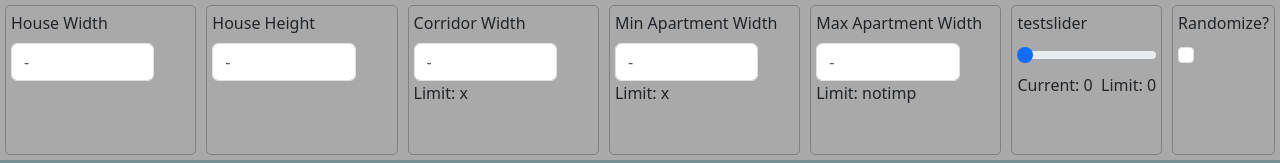
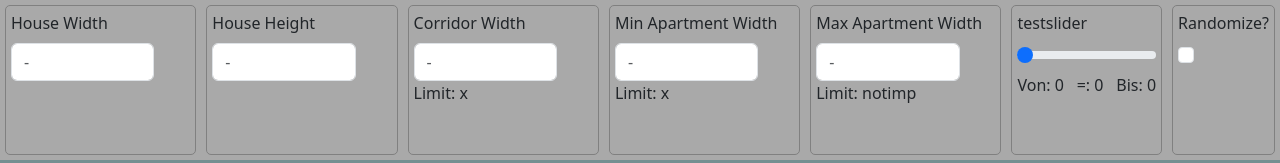
Before and after one commit to Knolldeboll/HouseGenerator, a React (Vite) app in the folder house-generator/: page / in a window 1280 px wide. Shown: the top 163 px of the page. Built offline with nearby package versions, Linux system fonts and the light colour scheme.

Commit message:
Basic implementation of n lower limit check - TODO test
Auch: dumme lösung mit threhsolds

```diff
--- a/house-generator/src/LimitStore.js
+++ b/house-generator/src/LimitStore.js
@@ -4,7 +4,9 @@ export const useLimitStore = create((set) => ({
   maxCorridorWidth: "",
   maxMinApartmentWidth: "",
   maxN: "",
+  minN: "",
   setMaxCorridorWidth: (val) => set({ maxCorridorWidth: val }),
   setMaxMinApartmentWidth: (val) => set({ maxMinApartmentWidth: val }),
   setMaxN: (val) => set({ maxN: val }),
+  setMinN: (val) => set({ minN: val }),
 }));
--- a/house-generator/src/Settings.jsx
+++ b/house-generator/src/Settings.jsx
@@ -41,6 +41,7 @@ const Settings = (props) => {
     (state) => state.maxMinApartmentWidth
   );
   const maxN = useLimitStore((state) => state.maxN);
+  const minN = useLimitStore((state) => state.minN);
 
   // Get the ParamStore setters here and pass them to the SettingsTabs, to be used as a callback function
   const setHouseWidth = useParamStore((state) => state.setHouseWidth);
@@ -101,6 +102,7 @@ const Settings = (props) => {
       <SettingsSliderTab
         labelText="testslider"
         limitValue={maxN || 0}
+        lowerLimitValue={minN || 0}
         currentValue={currentN}
         onDataChange={setN}
       ></SettingsSliderTab>
--- a/house-generator/src/SettingsCheckTab.jsx
+++ b/house-generator/src/SettingsCheckTab.jsx
@@ -16,7 +16,7 @@ export const SettingsCheckTab = (props) => {
       </label>
       <div class="form-check">
         <input
-          class="form-check-input"
+          className="form-check-input"
           type="checkbox"
           value=""
           id="flexCheckDefault"
--- a/house-generator/src/SettingsSliderTab.jsx
+++ b/house-generator/src/SettingsSliderTab.jsx
@@ -37,10 +37,14 @@ export const SettingsSliderTab = (props) => {
         }}
       >
         <label htmlFor="exampleFormControlInput1" className="form-label">
-          Current: {props.currentValue}
+          Von: {props.lowerLimitValue}
+        </label>
+
+        <label htmlFor="exampleFormControlInput1" className="form-label">
+          =: {props.currentValue}
         </label>
         <label htmlFor="exampleFormControlInput1" className="form-label">
-          Limit: {props.limitValue}
+          Bis: {props.limitValue}
         </label>
       </div>
     </div>
--- a/house-generator/src/Three/InputChecker.js
+++ b/house-generator/src/Three/InputChecker.js
@@ -94,7 +94,43 @@ class InputChecker {
     );
   }
 
-  getMinN(width, height, corridorWidth, maxApartmentWidth) {}
+  getMinN(width, height, corridorWidth, minApartmentWidth, maxApartmentWidth) {
+    // TODO: IWIE kommt hier INFTY zurück!
+    console.log(
+      "getminN",
+      width,
+      height,
+      corridorWidth,
+      minApartmentWidth,
+      maxApartmentWidth
+    );
+
+    // TODO: Da kommen iwie threhsolds mit haufen NULL raus
+    let thresholds = this.houseCalc.calculateMinMaxCorridorThresholds(
+      width,
+      height,
+      corridorWidth,
+      minApartmentWidth,
+      maxApartmentWidth
+    );
+
+    let mins = [];
+
+    // Collect all mins
+    for (let ts of thresholds) {
+      if (ts.shorter != null) {
+        mins.push(ts.shorter.min);
+      }
+      if (ts.longer != null) {
+        mins.push(ts.longer.min);
+      }
+    }
+
+    // get the lowest of mins
+    console.log("Trhesholds from getMinN", thresholds);
+    return Math.min(...mins);
+    // Return the min of both
+  }
 
   // is called when trying to enter width? macht aber keinen sinn.
   // Lieber ne settermethode, die fehlschlägt wenn man shit eingibt.
--- a/house-generator/src/ThreeCanvas.jsx
+++ b/house-generator/src/ThreeCanvas.jsx
@@ -28,6 +28,7 @@ const ThreeCanvas = (props) => {
   );
 
   const setMaxN = useLimitStore((state) => state.setMaxN);
+  const setMinN = useLimitStore((state) => state.setMinN);
 
   const nLimit = useLimitStore((state) => state.maxN);
 
@@ -201,15 +202,23 @@ const ThreeCanvas = (props) => {
       return;
     }
 
-    let n = inputChecker.getMaxN(
+    let maxN = inputChecker.getMaxN(
       widthInput,
       heightInput,
       corrInput,
       minApWidthInput
     );
+    setMaxN(maxN);
 
+    let minN = inputChecker.getMinN(
+      widthInput,
+      heightInput,
+      corrInput,
+      minApWidthInput,
+      maxApWidthInput
+    );
+    setMinN(minN);
     // set the limit for n
-    setMaxN(n);
   }, [corrInput]);
 
   // on minApartmentWidth Input
@@ -231,6 +240,15 @@ const ThreeCanvas = (props) => {
     );
 
     setMaxN(n);
+
+    let minN = inputChecker.getMinN(
+      widthInput,
+      heightInput,
+      corrInput,
+      minApWidthInput,
+      maxApWidthInput
+    );
+    setMinN(minN);
   }, [minApWidthInput]);
 
   // TODO: recalc n limit on maxapwidth change
@@ -248,16 +266,24 @@ const ThreeCanvas = (props) => {
 
     // Calcs the absolute max value of n
     // TODO: Change getMaxN to handle maxWidth input
-    return;
+
     let n = inputChecker.getMaxN(
       widthInput,
       heightInput,
       corrInput,
       minApWidthInput
     );
+    setMaxN(n);
 
-    setMaxN(n);
-  }, [minApWidthInput]);
+    let minN = inputChecker.getMinN(
+      widthInput,
+      heightInput,
+      corrInput,
+      minApWidthInput,
+      maxApWidthInput
+    );
+    setMinN(minN);
+  }, [maxApWidthInput]);
 
   // on nInput changes
   useEffect(() => {
```
